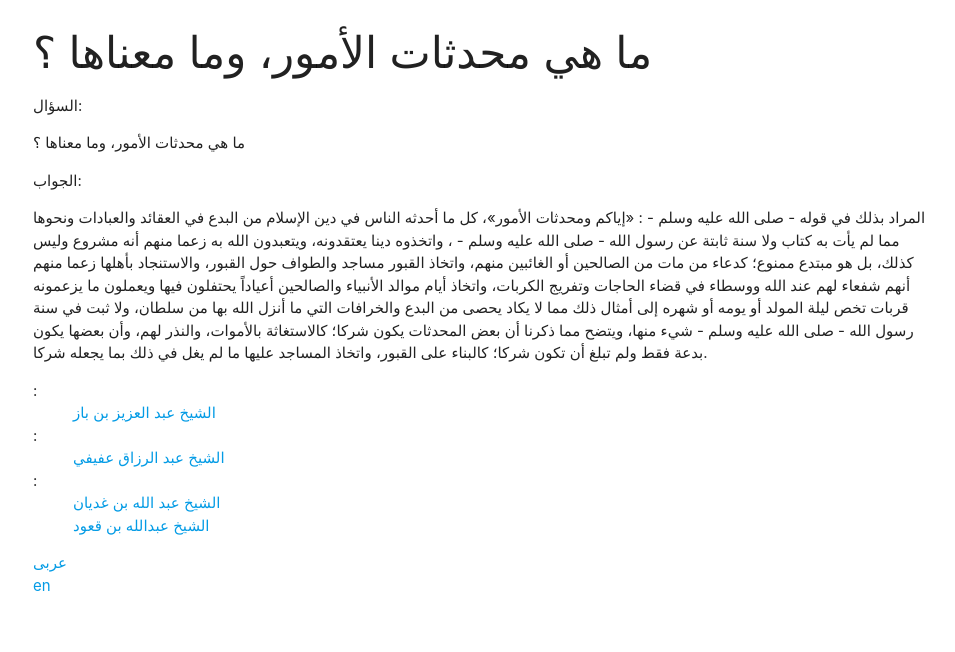
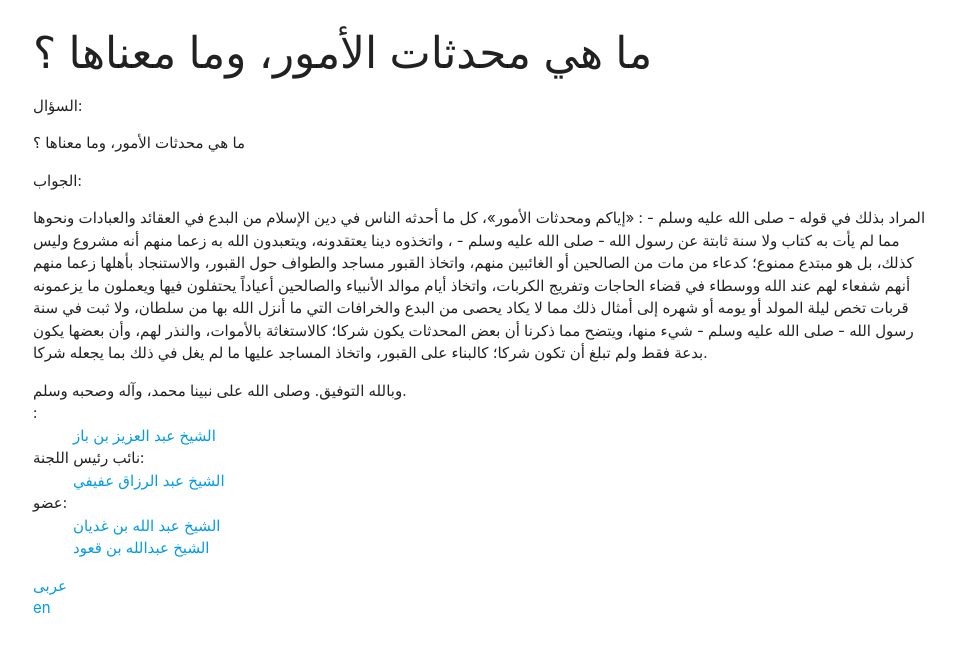
Before and after one commit to alsalafiyyah/alifta, a Jekyll site: the page built from _posts/ar/2020-10-03-meaning-bidah.md, in a window 1280 px wide. Shown: the top 652 px of the page, without its empty margins (159-1114 px from the left). Built offline with Jekyll 4.4.1, drawn with Linux system fonts in a browser that asks for light colours.

Commit message:
Update ar.yml

```diff
--- a/_data/locales/ar.yml
+++ b/_data/locales/ar.yml
@@ -14,3 +14,21 @@
   next: التالي
   prev: السابق
   more: المزيد
+
+post:
+  dated: "تاريخ النشر في الموقع : "
+  print: طباعة
+  share: مشاركة
+  related_fatwas: فتاوى ذات صلة
+  comments: التعليقات
+  book: الكتاب
+  vol: المجلد
+  end: "وبالله التوفيق. وصلى الله على نبينا محمد، وآله وصحبه وسلم."
+  deputy: الرئيس
+  deputy_chairman: نائب رئيس اللجنة
+  members: عضو
+  shaykh: الشيخ
+  source: المصدر
+  translate: ترجمة
+  comment: أضف تعليقاً
+  views: المشاهدات
```
